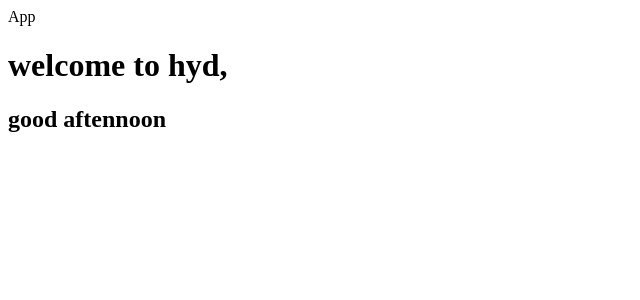
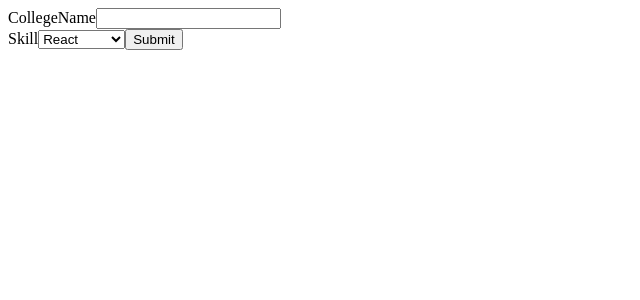
Before and after one commit to srinija1111/react-training, a React (Create React App) app: page / in a window 1280 px wide. Shown: the top 300 px of the page, without its empty margins (0-640 px from the left). Built offline with nearby package versions, Linux system fonts and the light colour scheme.

Commit message:
pushing files to repository

```diff
--- a/src/App.js
+++ b/src/App.js
@@ -1,3 +1,18 @@
+
+
+import MyForm from './MyForm';
+
+
+
+function App() {
+  return (
+    <div className="App">
+     <MyForm></MyForm>
+     </div>
+  );
+}
+
+export default App;
 
 // import React from 'react'
 // import Navbar from './Navbar'
@@ -54,14 +69,3 @@
 // import PropChildEx from "./PropChildEx";
 // import SubChild from "./SubChild";
 // import Child1 from "./Child1";
-import React from "react";
-import FBCStateEx from "./FBCStateEx";
-import FunctionalComponent from "./FunctionalComponent";
-const App = () => {
-  return (
-    <div>App <FunctionalComponent/>
-    </div>
-  );
-};
-
-export default App;
--- /dev/null
+++ b/src/MyForm.js
@@ -0,0 +1,57 @@
+import React, { Component } from 'react'
+import './formStyles.css'
+
+export class MyForm extends Component {
+  constructor(props) {
+    super(props)
+
+    this.state = {
+       textValue: '',
+       skillValue: 'skill not selected'
+    }
+  }
+
+  changeTextValue =(event) =>{
+    this.setState({
+        textValue: event.target.value
+    })
+  }
+
+  changeSkillValue =(event) =>{
+     this.setState({
+        skillValue: event.target.value
+     })
+
+  }
+
+  submitted = (event) =>{
+   alert("Form is submitted "+ `${this.state.textValue} and ${this.state.skillValue}`)
+   event.preventDefault();
+
+  }
+
+
+  render() {
+    return (
+      <div>
+        <form onSubmit={this.submitted}>
+          <label>CollegeName</label>
+          <input type='text' value={this.state.textValue} onChange={this.changeTextValue}>
+          </input>
+          <br></br>
+          <label>Skill</label>
+          <select onChange={this.changeSkillValue}>
+          <option>React</option>
+          <option>Angular</option>
+          <option>Springboot</option>
+          </select>
+          <button type='submit'>Submit</button>
+
+        </form>
+
+      </div>
+    )
+  }
+}
+
+export default MyForm
--- a/src/Styles.css
+++ /dev/null
@@ -1,8 +0,0 @@
-heading{
-    color:yellow;
-    background-color:blue;
-}
-font-style{
-    font-size:100px;
-    font-family:Georgia, 'Times New Roman', Times, serif
-}
--- /dev/null
+++ b/src/formStyles.css
@@ -0,0 +1,14 @@
+.heading1{
+    color:yellow;
+    background-color: blueviolet;
+}
+
+.heading2{
+    color:red;
+    background-color: black;
+}
+
+.font-style{
+    font-size: 100px;
+    font-family: 'Times New Roman', Times, serif;
+}
```
Also changed, not shown: src/classComponent.js (added, +17 -0 lines).
